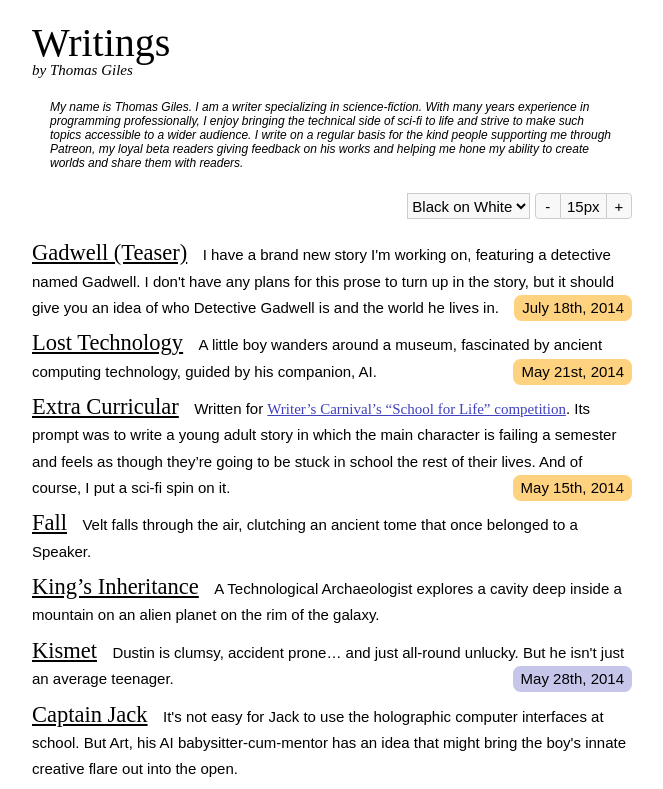
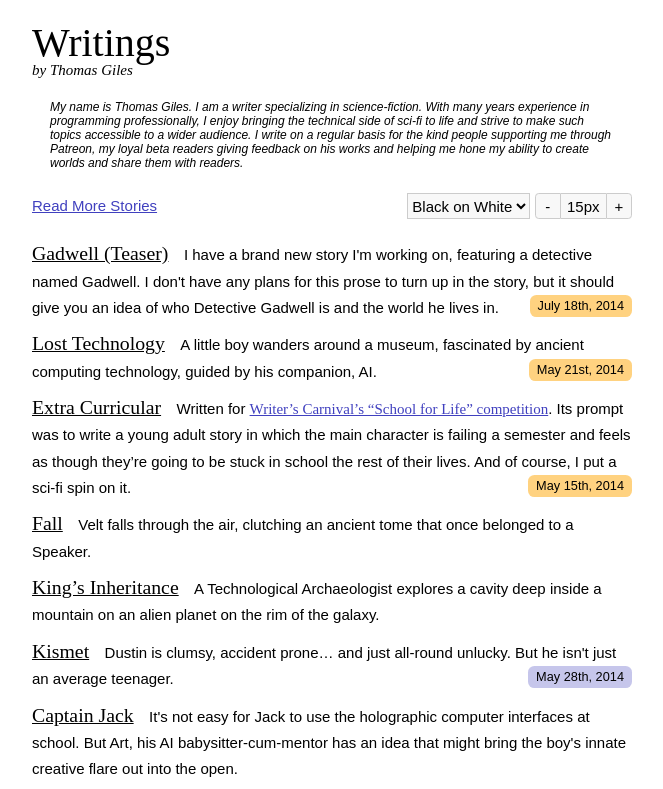
Before and after one commit to wthit56/Writing, a plain HTML site: page index.html in a window 1280 px wide. Shown: the top 789 px of the page, without its empty margins (308-971 px from the left). Drawn offline with Linux system fonts and the light colour scheme.

Commit message:
Link to Index
styles.css, use-settings.js

```diff
--- a/styles.css
+++ b/styles.css
@@ -95,6 +95,10 @@ body > footer {padding-bottom:0;}
 
 #controls {text-align:right; padding-top:0; padding-bottom:0;}
 
+#controls a {float:left;}
+
+#controls .group {display:inline-block;}
+
 #controls select, #controls button {
 	font:inherit; height:1.75em; outline:0;
 	background:#F8F8F8; border:1px solid #CCCCCC;
@@ -117,9 +121,9 @@ body > footer {padding-bottom:0;}
 #index {}
 	#index ul {list-style:none; margin:0; padding:0;}
 		#index li {clear:both; margin:0.75em 0;}
-	#index li > a {font-size:150%; color:inherit;}
+	#index li > a {font-size:132%; color:inherit;}
 	#index p {display:inline; padding-left:0.75em;}
-	#index .note {float:right; color:#000000; padding:0 8px; border-radius:0.5em;}
+	#index .note {float:right; color:#000000; padding:0 8px; border-radius:0.5em; font-size:85%;}
 		#index .note.updated {background-color:#C6C6EB;}
 		#index .note.released {background-color:#FFD280;}
 	#index div {text-align:right;}
--- a/use-settings.js
+++ b/use-settings.js
@@ -10,10 +10,20 @@ if (foundSize) {
 }
 
 var article = document.getElementsByTagName("ARTICLE")[0];
+
+{
 	var controls = article.appendChild(document.createElement("DIV"));
 	controls.id = "controls";
 
-var style = controls.appendChild(document.createElement("SELECT"));
+	var indexLink = controls.appendChild(document.createElement("A"));
+	indexLink.href = "/";
+	indexLink.innerText = "Read More Stories";
+
+	{
+		var group = controls.appendChild(document.createElement("SPAN"));
+		group.className = "group";
+
+		var style = group.appendChild(document.createElement("SELECT"));
 		function addStyle(name, className) {
 			if (className == null) { className = name; }
 
@@ -42,7 +52,7 @@ if (foundStyle) {
 			style.value = foundStyle[1];
 		}
 
-var sizeControls = controls.appendChild(document.createElement("SPAN"));
+		var sizeControls = group.appendChild(document.createElement("SPAN"));
 		sizeControls.className = "size";
 
 		sizeControls.innerHTML = "&nbsp;";
@@ -120,3 +130,5 @@ function updateSize() {
 			expires.setFullYear(expires.getFullYear() + ((size === 15) ? -1 : 1));
 			document.cookie = "size=" + size + ";path=/;expires=" + expires.toGMTString();
 		}
+	}
+}
```
Lines whose indentation alone changed are shown as unchanged.
